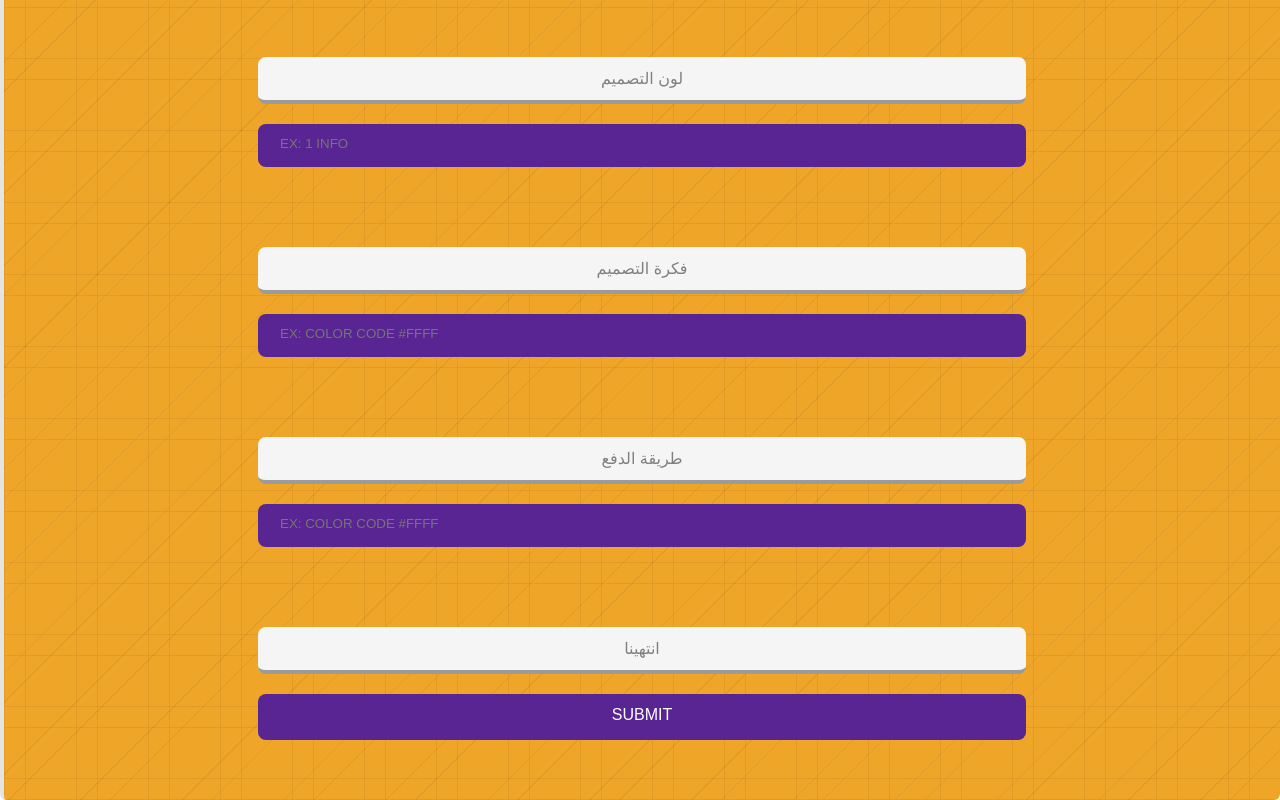
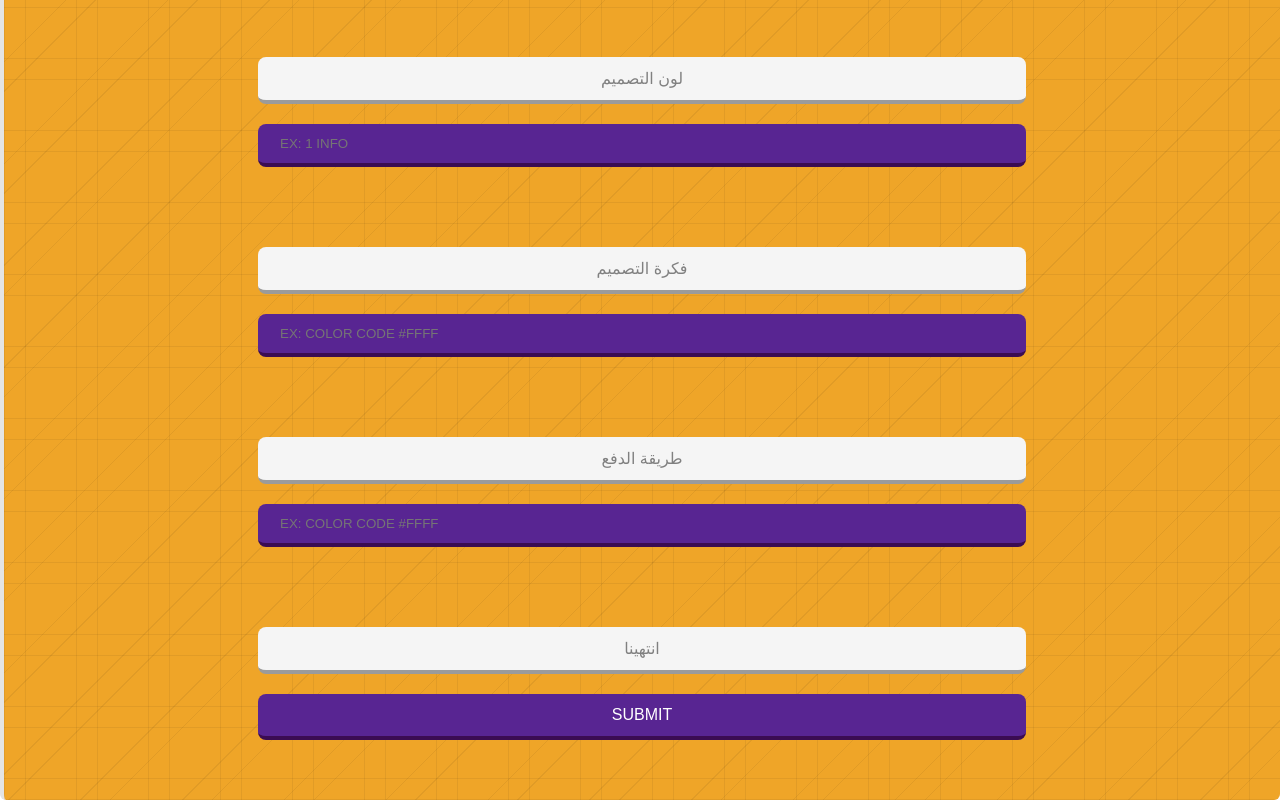
Before and after one commit to Mo7010/lamsa, a Vue app: page /order in a window 1280 px wide. Shown: the part 957-1757 px from the top of the page. Built offline with nearby package versions, Linux system fonts and the light colour scheme; a web font is replaced by a local one.

Commit message:
Update OrderView.vue

```diff
--- a/src/views/OrderView.vue
+++ b/src/views/OrderView.vue
@@ -168,7 +168,7 @@ export default{
     color:gray;
     background-color:#582592;
     border-radius:8px;
-    border-bottom:4px solid rgba(88,37,146,2.8);
+    border-bottom:4px solid #3B0C52;
 }
 
 .btn{
@@ -179,12 +179,12 @@ export default{
     color:white;
     background-color:#582592;
     border-radius:8px;
-    border-bottom:4px solid rgba(88,37,146,2.8);
+    border-bottom:4px solid #3B0C52;
     cursor:pointer;
 }
 
 .btn:hover{
-    border-bottom:2px solid rgba(88,37,146,2.8);
+    border-bottom:2px solid #3B0C52;
 }
 
 @media (max-width:700px) {
```
